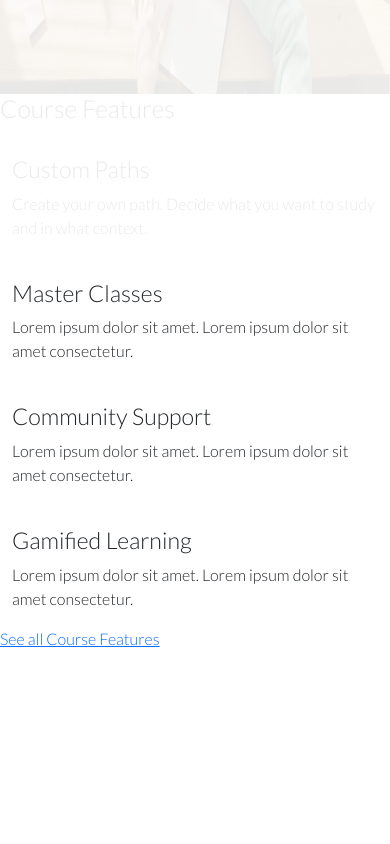
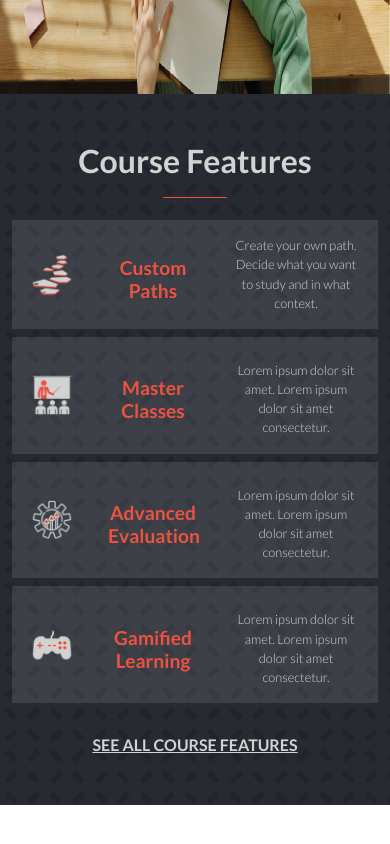
Before and after one commit to rachaouldbabaali/capstone-1, a plain HTML site: page index.html in a window 390 px wide. Shown: the part 1115-1959 px from the top of the page. Drawn offline with nearby package versions, Linux system fonts and the light colour scheme.

Commit message:
adding courses features section

```diff
--- a/index.html
+++ b/index.html
@@ -96,54 +96,55 @@
     </section>
     <!-- end banner-->
     <!-- COURSE FEATURES -->
-    <section id="course-features">
-        <h2>Course Features</h2>
-        <span></span>
+    <section id="course-features" class="py-5">
+        <h2 class="h2 d-flex justify-content-center ">Course Features</h2>
+        <span class="mt-3 d-flex align-content-center "></span>
         <div class="container">
           <div class="row">
             <div class="col-md-12">
-              <div class="row">
+              <div class="row p-lg-5">
                 <div class="col-md-3">
-                  <div class="feat-box">
-                    <div class="feat-img">
-                      <img src="assets/icons/1.png" alt="">
+                  <div class="feat-box p-3 pb-lg-5 ">
+                    <div class="feat-img d-flex justify-content-lg-center ">
+                      <img src="images/icons/1.png" alt="">
                     </div>
-                    <h3>Custom Paths</h3>
-                    <p>Create your own path. Decide what you want to study and in what context.</p>
+                    <h3 class="text-justify text-center pt-3"> Custom Paths</h3>
+                    <p class="text-justify text-center pt-lg-2"> Create your own path. Decide what you want to study and in what context.</p>
                   </div>
                 </div>
-                <div class="col-md-3">
-                  <div class="feat-box">
-                    <div class="feat-img">
-                      <img src="assets/icons/2.png" alt="">
+                <div class="col-md-3 ">
+                  <div class="feat-box p-3 pb-lg-5">
+                    <div class="feat-img d-flex justify-content-center ">
+                      <img src="images/icons/2.png" alt="">
                     </div>
-                    <h3>Master Classes</h3>
-                    <p> Lorem ipsum dolor sit amet. Lorem ipsum dolor sit amet consectetur.</p>
+                    <h3 class="text-justify text-center pt-3 ">Master Classes</h3>
+                    <p class="text-justify text-center pt-2"> Lorem ipsum dolor sit amet. Lorem ipsum dolor sit amet consectetur.</p>
                   </div>
                 </div>
-                <div class="col-md-3">
-                  <div class="feat-box">
-                    <div class="feat-img">
-                      <img src="assets/icons/3.png" alt="">
+                <div class="col-md-3 ">
+                    <div class="feat-box p-3">
+                      <div class="feat-img d-flex justify-content-center">
+                        <img src="images/icons/5.png" alt="">
+                      </div>
+                      <h3 class="text-justify text-center pt-3">Advanced Evaluation</h3>
+                      <p class="text-justify text-center pt-2"> Lorem ipsum dolor sit amet. Lorem ipsum dolor sit amet consectetur.</p>
                     </div>
-                    <h3>Community Support</h3>
-                    <p> Lorem ipsum dolor sit amet. Lorem ipsum dolor sit amet consectetur.</p>
+                </div>
+                <div class="col-md-3 ">
+                  <div class="feat-box p-3 ">
+                    <div class="feat-img d-flex justify-content-center">
+                      <img src="images/icons/4.png" alt="">
+                    </div>
+                    <h3 class="text-justify text-center pt-3">Gamified Learning</h3>
+                    <p class="text-justify text-center pt-2"> Lorem ipsum dolor sit amet. Lorem ipsum dolor sit amet consectetur.</p>
                   </div>
                 </div>
-                <div class="col-md-3">
-                  <div class="feat-box">
-                    <div class="feat-img">
-                      <img src="assets/icons/4.png" alt="">
-                    </div>
-                    <h3>Gamified Learning</h3>
-                    <p> Lorem ipsum dolor sit amet. Lorem ipsum dolor sit amet consectetur.</p>
-                  </div>
-                </div>
+
               </div>
             </div>
           </div>
         </div>
-        <a href="">See all Course Features</a>
+        <a class="text-justify text-center d-flex justify-content-center me-lg-5 text-uppercase see-more " href="#">See all Course Features</a>
       </section>
         <script src="https://cdn.jsdelivr.net/npm/jquery@3.5.1/dist/jquery.slim.min.js"></script>
         <script src="https://code.jquery.com/jquery-3.1.1.min.js"></script>
--- a/style.css
+++ b/style.css
@@ -126,7 +126,52 @@ html {
     top: 25px;
     left: 25px;
 }
+#course-features {
+    background-color: #272a31;
+    background-image: url("images/main-program-background.png");
+    color: #d3d3d3;
+}
+#course-features h2 {
 
+    font-weight: 700;
+}
+.see-more {
+    color: #d3d3d3;
+    font-weight: bold;
+}
+
+.feat-box {
+    background-color: rgba(255,255,255,.1);
+    gap: 0.8rem;
+    font-size: small;
+    transition: transform .5s ease-out;
+}
+.feat-box:hover {
+    transform: scale(1.1);
+}
+.feat-box h3{
+    font-weight: bold;
+    color: #ec5242;
+    font-size: 1.6rem;
+    min-width: 90px;
+}
+.feat-box img {
+    width: 3rem;
+    height: 3rem;
+}
+.feat-box p {
+    font-size: 1rem;
+    font-weight: 500;
+    color: #d3d3d3;
+}
+#course-features span {
+    height: 0.1em;
+    width: 4rem;
+    background-color: #ec5242;
+    border-radius: 1rem;
+    display: block;
+    margin: 0.5rem auto;
+}
 @media ( min-width: 768px) {
     .navbar-bg{
         background-color: #fff;
@@ -147,7 +192,6 @@ html {
     .learn-btn {
         white-space: nowrap;
     }
-
 }
 
 @media (max-width: 768px) {
@@ -173,7 +217,8 @@ html {
         background-position: top;
     }
     .overlay {
-        height: 1350px;
+        background-color: rgba(255, 255, 255, 0.9);
+        height: fit-content;
     }
     .start-now {
         font-size: 1.5rem;
@@ -181,4 +226,30 @@ html {
     .learn-btn {
         font-size: 1rem;
     }
+    .feat-box{
+        display: flex;
+        flex-direction: row;
+        justify-content: start;
+        align-items: center;
+        margin-bottom: 0.5rem;
+        gap: 2rem;
+        padding: 4%;
+        width: 100ù;
+    }
+    .feat-box h3 {
+        font-size: 1.2rem;
+    }
+    .feat-box p {
+        font-size: 0.8rem;
+        margin-bottom: 0;
+    }
+    #course-features span {
+        margin-bottom: 22px;
+    }
+    #course-features h2 {
+        font-size: 2rem;
+    }
+    #course-features a{
+        margin-top: 22px;
+    }
 }
```
Also changed, not shown: images/icons/1.png (added), images/icons/2.png (added), images/icons/3.png (added), images/icons/4.png (added), images/icons/5.png (added), images/icons/favicon.png (added), images/main-program-background.png (added).
